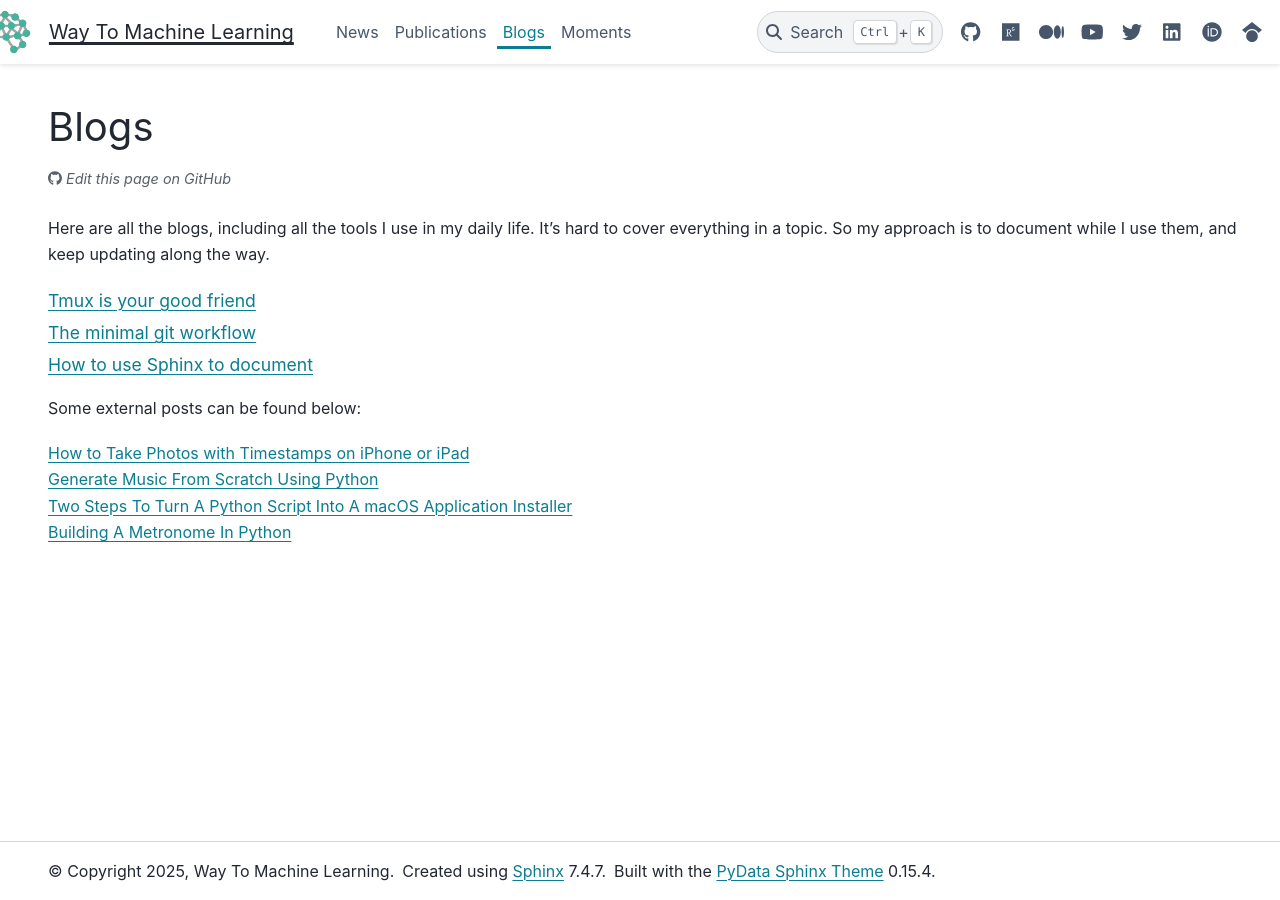
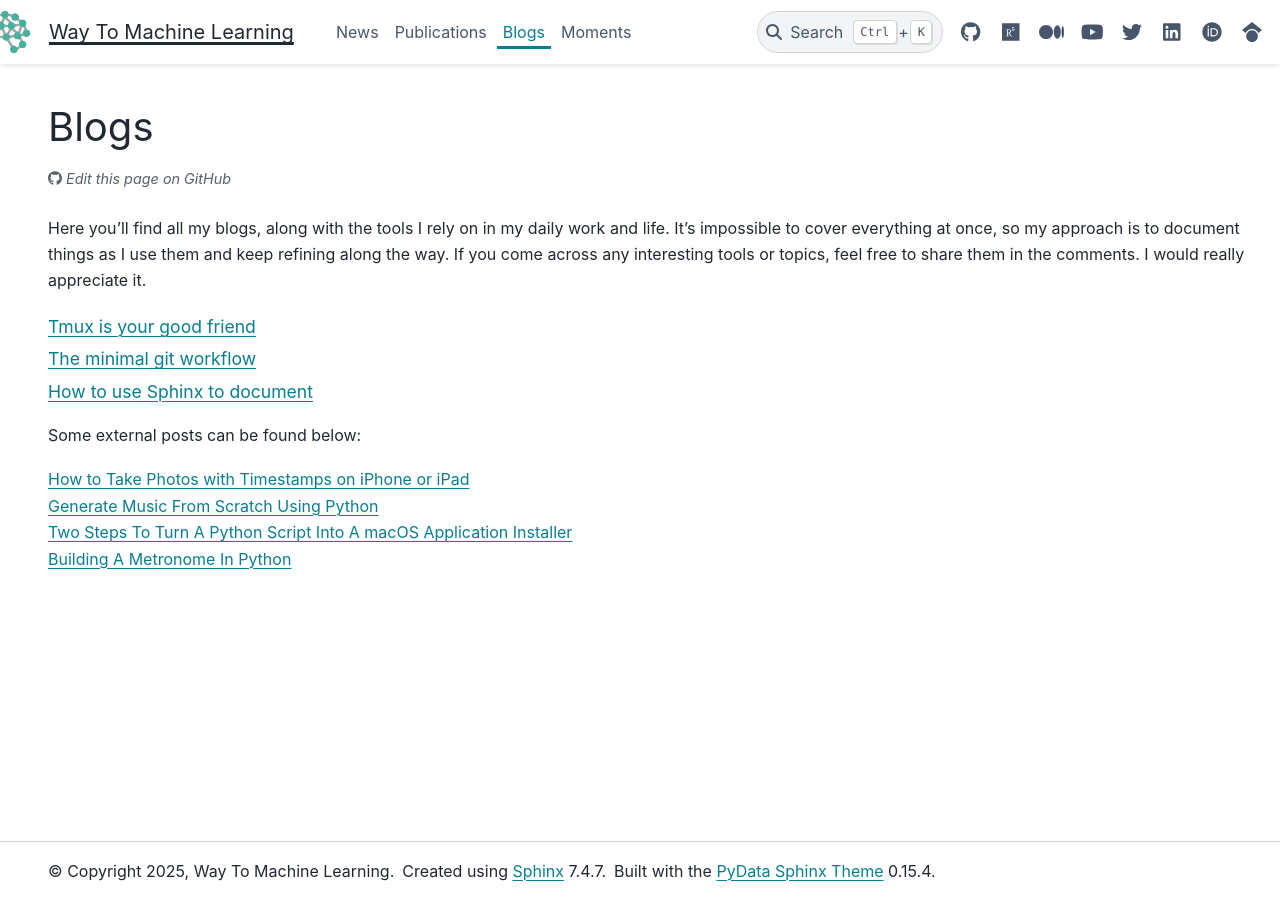
Before and after one commit to way2ml/way2ml.github.io, a Sphinx documentation site: the page built from doc/enter_blogs.md, in a window 1280 px wide. Built offline with Sphinx 7.4.7 and the PyData theme 0.15.4, drawn with Linux system fonts in a browser that asks for light colours; pages that are not in the unit, such as notebooks, are missing from menus; comment, search, counter and statistics services are not loaded.

Commit message:
Update blog introduction for improved clarity
Revised introduction to blogs for clarity and engagement.

````diff
--- a/doc/enter_blogs.md
+++ b/doc/enter_blogs.md
@@ -1,6 +1,10 @@
+---
+comment: True
+---
 # Blogs
-Here are all the blogs, including all the tools I use in my daily life. It's hard to cover everything in a topic. So my approach is to document while I use them, and keep
-updating along the way.
+Here you'll find all my blogs, along with the tools I rely on in my daily work and life. It’s impossible to cover everything at once,
+so my approach is to document things as I use them and keep refining along the way. If you come across any interesting tools or topics,
+feel free to share them in the comments. I would really appreciate it.
 
 ```{toctree}
 :maxdepth: 1
````
